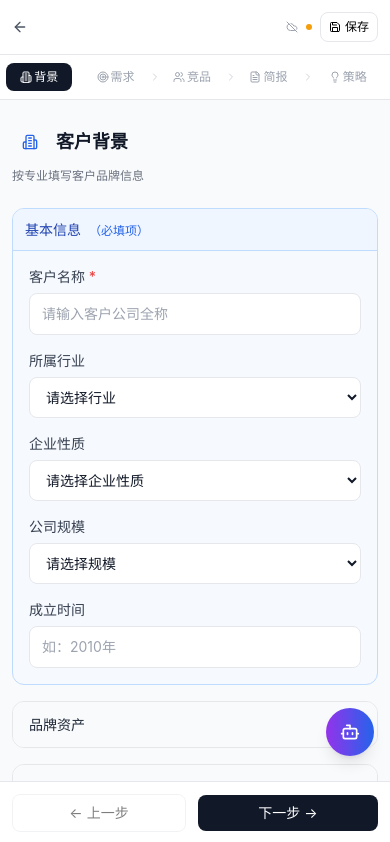
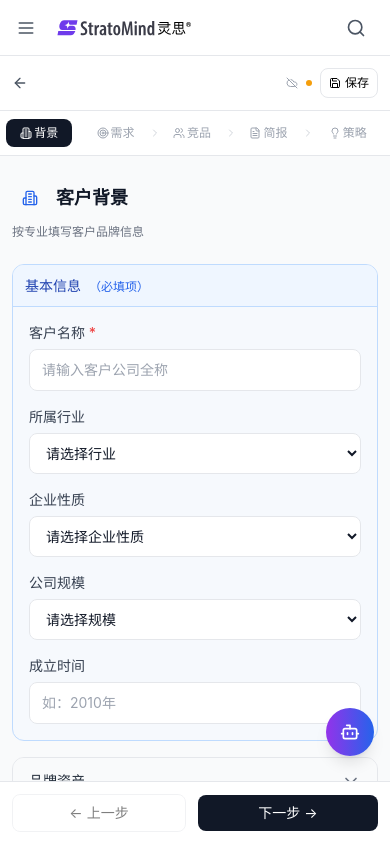
Before and after one commit to GPlanbrand/stratomind, a React (Vite) app: page /projects/workspace/new in a window 390 px wide. Shown: the top 842 px of the page. Built offline with nearby package versions, Linux system fonts and the light colour scheme.

Commit message:
fix: 手机端始终显示Header
- 手机端进入项目后Header保留
- 桌面端workspace页面不显示Header（有独立顶部导航）

```diff
--- a/src/components/Layout.tsx
+++ b/src/components/Layout.tsx
@@ -75,8 +75,8 @@ const Layout: React.FC = () => {
         </>
       )}
 
-      {/* 顶部功能栏 - workspace页面不显示 */}
-      {!isWorkspacePage && (
+      {/* 顶部功能栏 - 手机端始终显示，桌面端workspace页面不显示 */}
+      {(isMobile || !isWorkspacePage) && (
         <Header
           collapsed={isMobile ? true : sidebarCollapsed}
           isMobile={isMobile}
@@ -88,7 +88,7 @@ const Layout: React.FC = () => {
       <main
         className={`min-h-screen transition-all duration-300 ${
           isMobile ? 'ml-0' : (sidebarCollapsed ? 'ml-16' : 'ml-60')
-        } ${!isWorkspacePage ? 'pt-14' : ''}`}
+        } ${(isMobile || !isWorkspacePage) ? 'pt-14' : ''}`}
       >
         <div className={isWorkspacePage ? '' : 'p-4 sm:p-6 lg:p-8'}>
           <Outlet />
```
